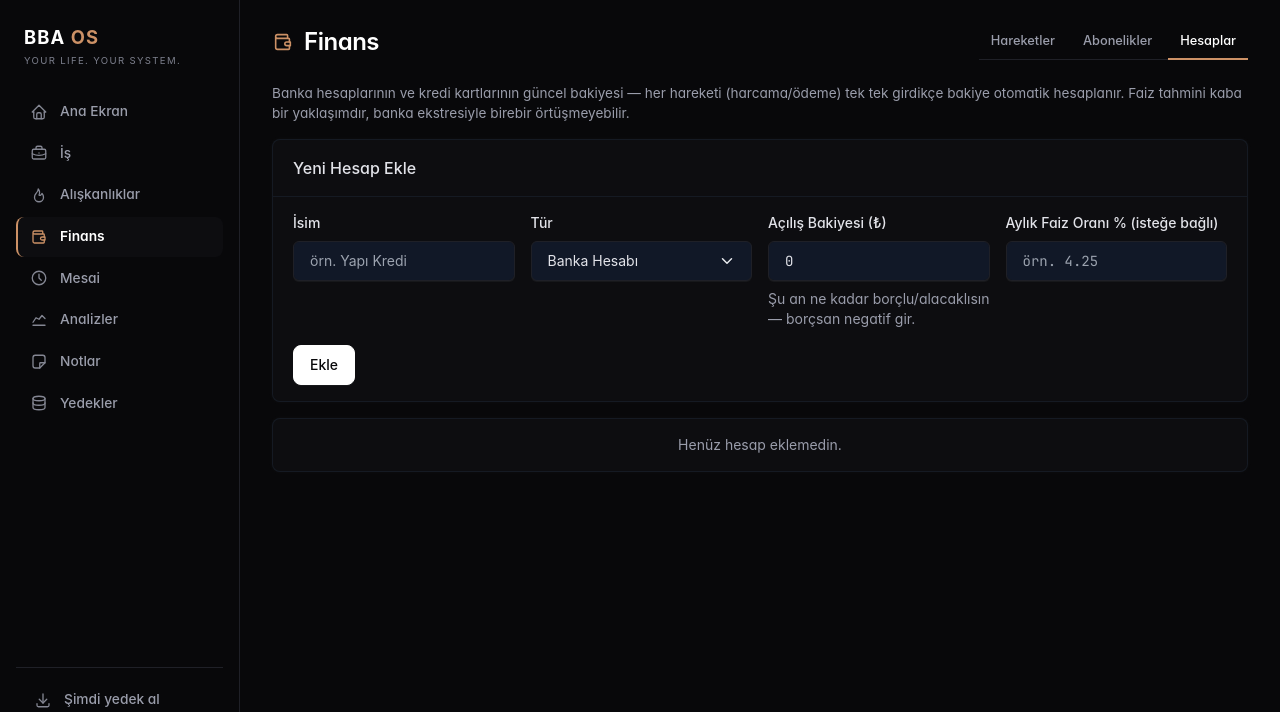
After one commit to Asderch/bba-os, a Flask app: page /butce/hesaplar in a window 1280 px wide. The commit adds this page. Shown: the top 712 px of the page. Run offline with Flask 3, Linux system fonts and the light colour scheme; some libraries are stand-ins or nearby versions.

Commit message:
Finans'a yeni "Hesaplar" sekmesi: banka/kredi kartı bakiye + basit faiz tahmini
Berkcan'ın isteği: hesaplarındaki güncel durumu (ör. "Yapı Kredi'de -50.000
borcum var"), kredi kartı borcuna ay içinde ne kadar faiz bineceğini
görebileceği bir yer. Yeni, bağımsız bir alt sekme olarak eklendi
(Hareketler/Abonelikler'in yanına "Hesaplar").

Veri modeli (models.py):
- Account: hesap/kredi kartı — bakiye SAKLANMAZ, opening_balance +
  AccountMovement'ların toplamından hesaplanır (accounts_logic.py).
  interest_rate_monthly opsiyonel (aylık % faiz oranı).
- AccountMovement: işaretli tutarlı tek hareket (+ bakiyeyi artırır/
  -azaltır) — kullanıcı her hareketi (harcama/ödeme) tek tek giriyor.

accounts_logic.py (salary.py/chart_utils.py ile aynı desen — hesaplama
mantığı blueprint'ten ayrı, bağımsız test edilebilir):
- account_balance(): opening_balance + movements toplamı
- estimated_interest(): KABA bir faiz tahmini (aylık oranı 30 güne
  bölüp güne yayan basit orantı) — gerçek banka/kredi kartı kurallarını
  (hesap kesim tarihi, akdi/gecikme faizi ayrımı) modellemiyor, sadece
  "bugüne kadar" ve "ay sonuna kadar" kaba bir tahmin veriyor. Sadece
  borç (negatif bakiye) + faiz oranı girilmişse gösteriliyor.

blueprints/butce.py: hesaplar/add/edit/archive/unarchive/movement-add/
movement-delete route'ları. Arşiv deseni diğer modüllerle tutarlı
(kalıcı silme yok, geçmiş korunur). common.py'ye safe_float() eklendi
(safe_positive_float'ın negatif/sıfır kabul eden hâli — açılış bakiyesi
için gerekli, borç negatif olabilir).

11 yeni test (accounts_logic birim testleri + route entegrasyon
testleri: bakiye hesaplama, mükerrer isim reddi, arşivleme, faiz
tahmininin sadece borç+oran varken göründüğü). 93 test geçiyor.

Tarayıcıda uçtan uca test edildi: hesap ekleme, hareket ekleme
(artır/azalt), bakiye/faiz güncellemesi, düzenleme formu — hepsi
görsel olarak doğrulandı.

Co-Authored-By: Claude Sonnet 5 <noreply@anthropic.com>

```diff
--- a/common.py
+++ b/common.py
@@ -98,6 +98,19 @@ def safe_positive_float(raw):
     return value
 
 
+def safe_float(raw):
+    """`safe_positive_float` ile aynı ayrıştırma, ama işaret serbest — negatif
+    ve sıfır da geçerli (ör. hesap açılış bakiyesi: bugün -50.000 ile
+    başlıyorsan bu değer negatif olmalı). Geçersiz/inf/nan ise None döner."""
+    try:
+        value = float(str(raw).strip().replace(",", "."))
+    except (TypeError, ValueError):
+        return None
+    if not math.isfinite(value):
+        return None
+    return value
+
+
 def valid_hex_color(raw, fallback):
     """`#rrggbb` değilse fallback döner (şablonda satır içi style'a giriyor —
     CSS enjeksiyonuna karşı)."""
--- a/templates/butce/_layout.html
+++ b/templates/butce/_layout.html
@@ -6,6 +6,7 @@
     <div class="bba-subnav">
         <a href="{{ url_for('butce.index') }}" class="bba-subnav-link {{ 'active' if request.endpoint == 'butce.index' }}">Hareketler</a>
         <a href="{{ url_for('butce.subscriptions_list') }}" class="bba-subnav-link {{ 'active' if request.endpoint == 'butce.subscriptions_list' }}">Abonelikler</a>
+        <a href="{{ url_for('butce.hesaplar') }}" class="bba-subnav-link {{ 'active' if request.endpoint == 'butce.hesaplar' }}">Hesaplar</a>
     </div>
 </div>
 {% block page_context %}{% endblock %}
--- /dev/null
+++ b/templates/butce/hesaplar.html
@@ -0,0 +1,187 @@
+{% extends "butce/_layout.html" %}
+{% from "_icons.html" import icon %}
+{% block title %}Hesaplar{% endblock %}
+
+{% block inner %}
+<div class="bba-page-context mt-3">
+    Banka hesaplarının ve kredi kartlarının güncel bakiyesi — her hareketi (harcama/ödeme)
+    tek tek girdikçe bakiye otomatik hesaplanır. Faiz tahmini kaba bir yaklaşımdır,
+    banka ekstresiyle birebir örtüşmeyebilir.
+</div>
+
+<div class="card mb-3">
+    <div class="card-header"><h3 class="card-title">Yeni Hesap Ekle</h3></div>
+    <div class="card-body">
+        <form method="POST" action="{{ url_for('butce.add_account') }}">
+            <div class="row g-3">
+                <div class="col-md-3">
+                    <label class="form-label">İsim</label>
+                    <input type="text" name="name" class="form-control" placeholder="örn. Yapı Kredi" required>
+                </div>
+                <div class="col-md-3">
+                    <label class="form-label">Tür</label>
+                    <select name="account_type" class="form-select">
+                        {% for value, label in account_types %}<option value="{{ value }}">{{ label }}</option>{% endfor %}
+                    </select>
+                </div>
+                <div class="col-md-3">
+                    <label class="form-label">Açılış Bakiyesi (₺)</label>
+                    <input type="number" name="opening_balance" step="0.01" class="form-control font-mono"
+                           placeholder="örn. -50000" value="0">
+                    <div class="form-hint">Şu an ne kadar borçlu/alacaklısın — borçsan negatif gir.</div>
+                </div>
+                <div class="col-md-3">
+                    <label class="form-label">Aylık Faiz Oranı % (isteğe bağlı)</label>
+                    <input type="number" name="interest_rate_monthly" step="0.01" min="0.01" class="form-control font-mono" placeholder="örn. 4.25">
+                </div>
+            </div>
+            <button type="submit" class="btn btn-primary mt-3">Ekle</button>
+        </form>
+    </div>
+</div>
+
+{% if not rows %}
+<div class="card"><div class="card-body text-center text-secondary">Henüz hesap eklemedin.</div></div>
+{% endif %}
+
+{% for row in rows %}
+{% set acc = row.account %}
+<div class="card mb-3">
+    <div class="card-header d-flex justify-content-between align-items-center flex-wrap gap-2">
+        <h3 class="card-title mb-0">
+            {{ acc.name }}
+            <span class="badge bba-tag-neutral">{{ 'Kredi Kartı' if acc.account_type == 'kredi_karti' else 'Banka Hesabı' }}</span>
+        </h3>
+        <div class="d-flex gap-2">
+            <button class="btn btn-outline-secondary btn-sm" type="button" data-bs-toggle="collapse" data-bs-target="#edit-acc-{{ acc.id }}">Düzenle</button>
+            <form method="POST" action="{{ url_for('butce.archive_account', account_id=acc.id) }}"
+                  onsubmit='return confirm({{ (acc.name ~ " arşivlenecek. Emin misin?") | tojson }});'>
+                <button type="submit" class="btn btn-outline-secondary btn-sm">Arşivle</button>
+            </form>
+        </div>
+    </div>
+    <div class="card-body">
+        <div class="d-flex align-items-baseline gap-2 mb-2">
+            <span class="fs-2 font-mono fw-bold {{ 'text-red' if row.balance < 0 else 'text-green' }}">
+                {{ '%.2f' | format(row.balance) }} ₺
+            </span>
+            {% if row.balance < 0 %}<span class="text-secondary small">borçlusun</span>{% endif %}
+        </div>
+
+        {% if row.interest %}
+        <div class="alert alert-warning py-2 mb-3">
+            <div class="small">
+                Tahmini faiz (kaba yaklaşım) — bugüne kadar
+                <b class="font-mono">{{ '%.2f' | format(row.interest.bu_aya_kadar) }} ₺</b>,
+                ay sonuna kadar toplam
+                <b class="font-mono">{{ '%.2f' | format(row.interest.ay_sonuna_kadar) }} ₺</b>
+                birikmiş/birikecek gibi görünüyor.
+            </div>
+        </div>
+        {% endif %}
+
+        <div class="collapse mb-3" id="edit-acc-{{ acc.id }}">
+            <form method="POST" action="{{ url_for('butce.edit_account', account_id=acc.id) }}" class="row g-2 align-items-end bg-body-tertiary p-3 rounded">
+                <div class="col-md-3">
+                    <label class="form-label">İsim</label>
+                    <input type="text" name="name" class="form-control" value="{{ acc.name }}" required>
+                </div>
+                <div class="col-md-3">
+                    <label class="form-label">Tür</label>
+                    <select name="account_type" class="form-select">
+                        {% for value, label in account_types %}
+                            <option value="{{ value }}" {{ 'selected' if acc.account_type == value }}>{{ label }}</option>
+                        {% endfor %}
+                    </select>
+                </div>
+                <div class="col-md-3">
+                    <label class="form-label">Açılış Bakiyesi (₺)</label>
+                    <input type="number" name="opening_balance" step="0.01" class="form-control font-mono" value="{{ acc.opening_balance }}">
+                </div>
+                <div class="col-md-2">
+                    <label class="form-label">Aylık Faiz %</label>
+                    <input type="number" name="interest_rate_monthly" step="0.01" min="0.01" class="form-control font-mono"
+                           value="{{ acc.interest_rate_monthly or '' }}">
+                </div>
+                <div class="col-md-1">
+                    <button type="submit" class="btn btn-primary w-100">Kaydet</button>
+                </div>
+            </form>
+        </div>
+
+        <div class="border-top pt-3 mb-3">
+            <h4 class="mb-2 fs-5">Hareket Ekle</h4>
+            <form method="POST" action="{{ url_for('butce.add_account_movement', account_id=acc.id) }}">
+                <div class="btn-group w-100 mb-3 kind-toggle" role="group">
+                    <input type="radio" class="btn-check" name="direction" id="artir-{{ acc.id }}" value="artir" autocomplete="off">
+                    <label class="btn btn-outline-secondary btn-kind-gelir" for="artir-{{ acc.id }}">↑ Artır (ödeme/gelir)</label>
+                    <input type="radio" class="btn-check" name="direction" id="azalt-{{ acc.id }}" value="azalt" autocomplete="off" checked>
+                    <label class="btn btn-outline-secondary btn-kind-gider" for="azalt-{{ acc.id }}">↓ Azalt (harcama/borç)</label>
+                </div>
+                <div class="row g-3">
+                    <div class="col-md-3">
+                        <label class="form-label">Tarih</label>
+                        <div class="date-field">
+                            <input type="hidden" name="movement_date" value="{{ today }}">
+                            <button type="button" class="form-control date-display text-start"></button>
+                        </div>
+                    </div>
+                    <div class="col-md-3">
+                        <label class="form-label">Tutar (₺)</label>
+                        <input type="number" name="amount" step="0.01" min="0.01" class="form-control font-mono" placeholder="örn. 250" required>
+                    </div>
+                    <div class="col-md-6">
+                        <label class="form-label">Açıklama (isteğe bağlı)</label>
+                        <input type="text" name="description" class="form-control" placeholder="örn. Migros alışverişi">
+                    </div>
+                </div>
+                <button type="submit" class="btn btn-primary mt-3">Ekle</button>
+            </form>
+        </div>
+
+        {% if not row.movements %}
+            <div class="text-secondary small">Henüz hareket yok.</div>
+        {% else %}
+        <div class="table-responsive">
+            <table class="table table-vcenter card-table">
+                <thead><tr><th>Tarih</th><th>Açıklama</th><th class="text-end">Tutar</th><th class="w-1"></th></tr></thead>
+                <tbody>
+                    {% for m in row.movements %}
+                    <tr>
+                        <td class="text-secondary font-mono small">{{ m.movement_date | gunadi }}</td>
+                        <td class="text-secondary">{{ m.description or '' }}</td>
+                        <td class="text-end font-mono {{ 'text-green' if m.amount > 0 else 'text-red' }}">
+                            {{ '+' if m.amount > 0 }}{{ '%.2f' | format(m.amount) }} ₺
+                        </td>
+                        <td class="text-end">
+                            <form method="POST" action="{{ url_for('butce.delete_account_movement', movement_id=m.id) }}"
+                                  onsubmit="return confirm('Bu hareket silinecek. Emin misin?');">
+                                <button type="submit" class="btn btn-icon btn-sm text-red" title="Sil">{{ icon('x', 16) }}</button>
+                            </form>
+                        </td>
+                    </tr>
+                    {% endfor %}
+                </tbody>
+            </table>
+        </div>
+        {% endif %}
+    </div>
+</div>
+{% endfor %}
+
+{% if archived %}
+<div class="card">
+    <div class="card-header"><h3 class="card-title">Arşivlenen Hesaplar</h3></div>
+    <div class="list-group list-group-flush">
+        {% for acc in archived %}
+        <div class="list-group-item d-flex justify-content-between align-items-center">
+            <span class="text-secondary">{{ acc.name }}</span>
+            <form method="POST" action="{{ url_for('butce.unarchive_account', account_id=acc.id) }}">
+                <button type="submit" class="btn btn-outline-secondary btn-sm">Aktifleştir</button>
+            </form>
+        </div>
+        {% endfor %}
+    </div>
+</div>
+{% endif %}
+{% endblock %}
```
Also changed, not shown: accounts_logic.py (added, +33 -0 lines), blueprints/butce.py (+144 -1 lines), models.py (+41 -0 lines), tests/test_accounts.py (added, +120 -0 lines), tests/test_smoke.py (+1 -1 lines), README.md.
